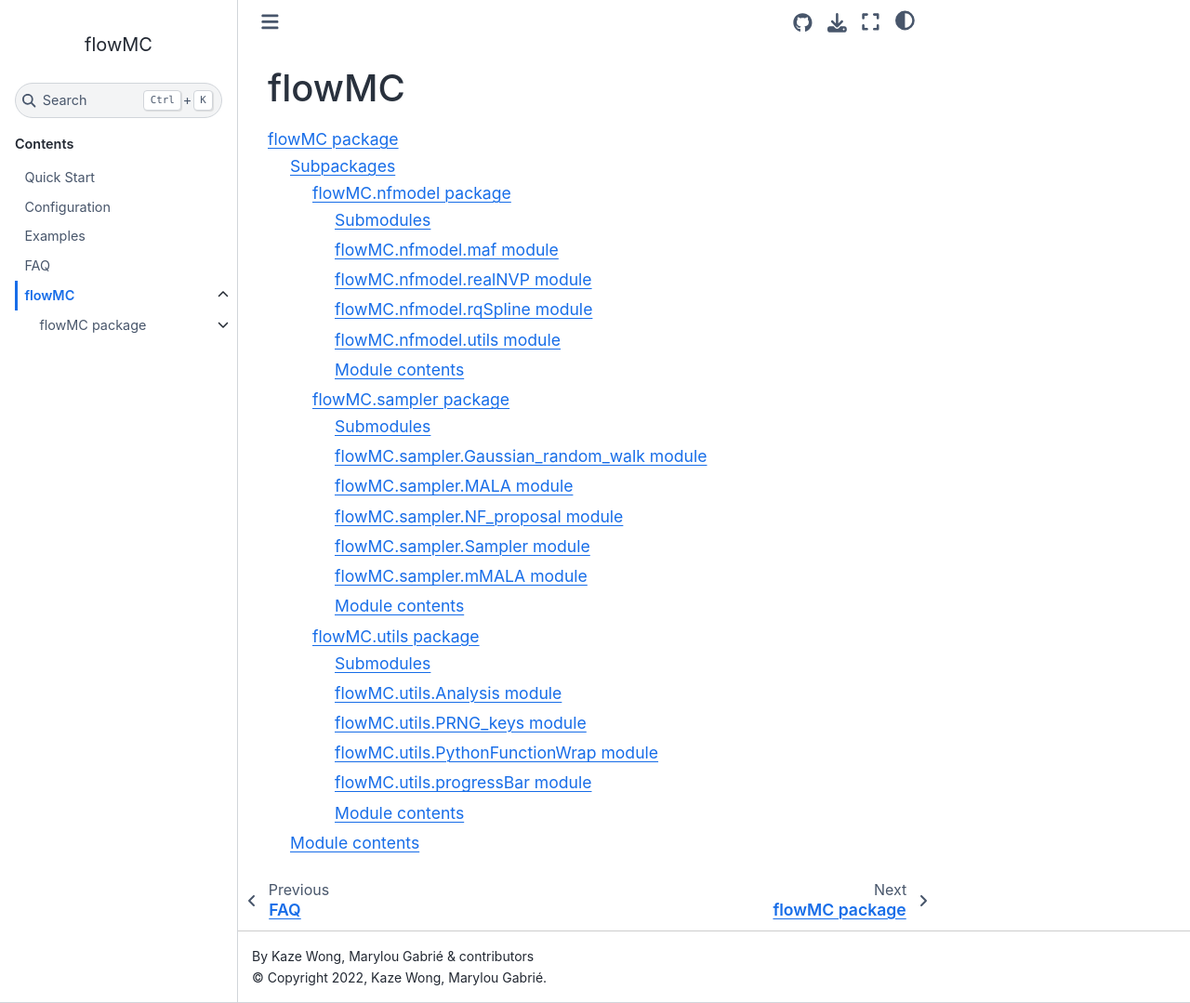
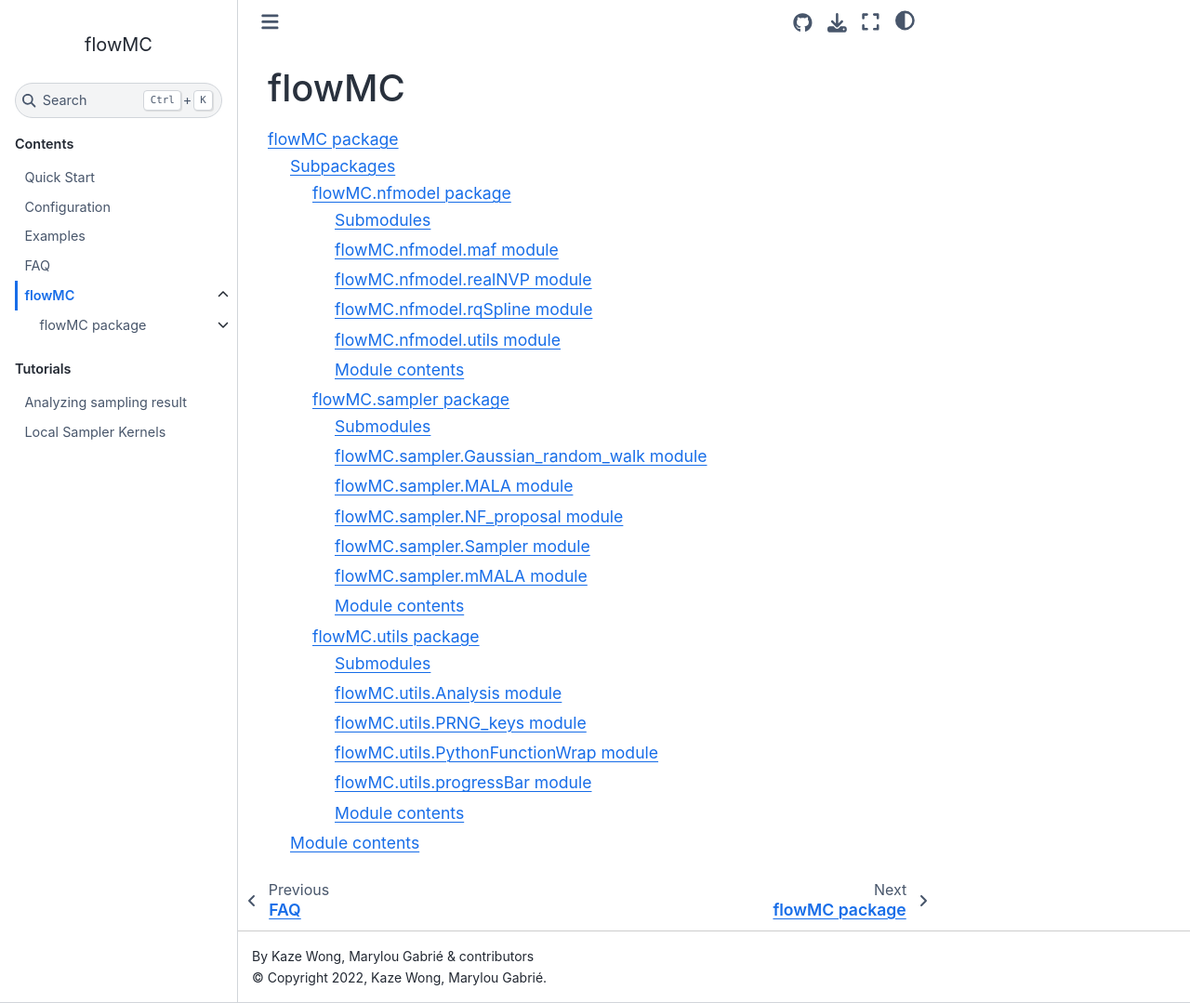
Before and after one commit to kazewong/flowMC, a Sphinx documentation site: the page built from docs/source/api/modules.rst, in a window 1280 px wide and 1079 px high. Shown: the whole window at 93% size. Built offline with Sphinx 7.4.7 and the Sphinx Book theme 1.1.4, drawn with Linux system fonts in a browser that asks for light colours; pages that are not in the unit, such as notebooks, are missing from menus.

Commit message:
update index and modules

```diff
--- a/docs/source/api/modules.rst
+++ b/docs/source/api/modules.rst
@@ -1,5 +1,3 @@
-.. _api-section-top:
-
 flowMC
 ======
 
--- a/docs/source/index.rst
+++ b/docs/source/index.rst
@@ -48,4 +48,5 @@ User guide
    :caption: Tutorials
    :name: tutorials
 
-   tutorials/AnalyzingChains
+   tutorials/analyzingChains
+   tutorials/localKernels
```
